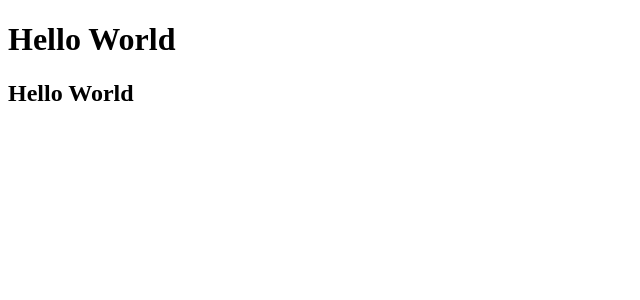
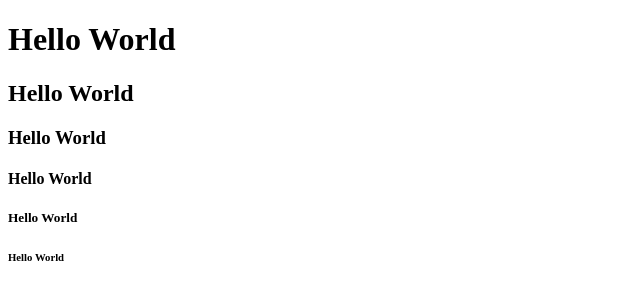
Before and after one commit to Armaaaaaaaaaaaaaaaaaaaaaaaaaaando/CursoWebCrawlereBOTS, a plain HTML site: page index.html in a window 1280 px wide. Shown: the whole page, without its empty margins (0-640 px from the left). Drawn offline with Linux system fonts and the light colour scheme.

Commit message:
Update index.html

```diff
--- a/index.html
+++ b/index.html
@@ -6,5 +6,11 @@
 <body>
   <h1>Hello World</h1>
   <h2>Hello World</h2>
+  <h3>Hello World</h3>
+  <h4>Hello World</h4>
+  <h5>Hello World</h5>
+  <h6>Hello World</h6>
+
+
 </body>
 </html>
```
